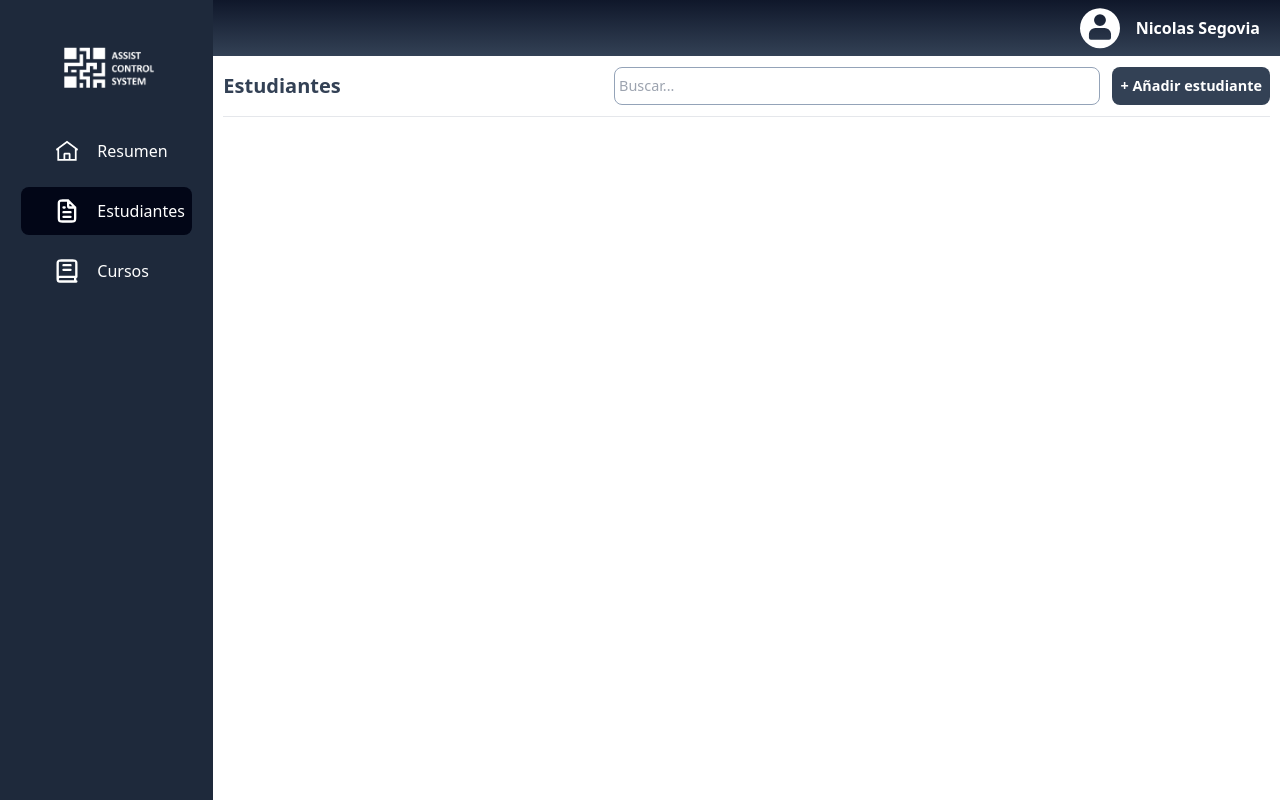
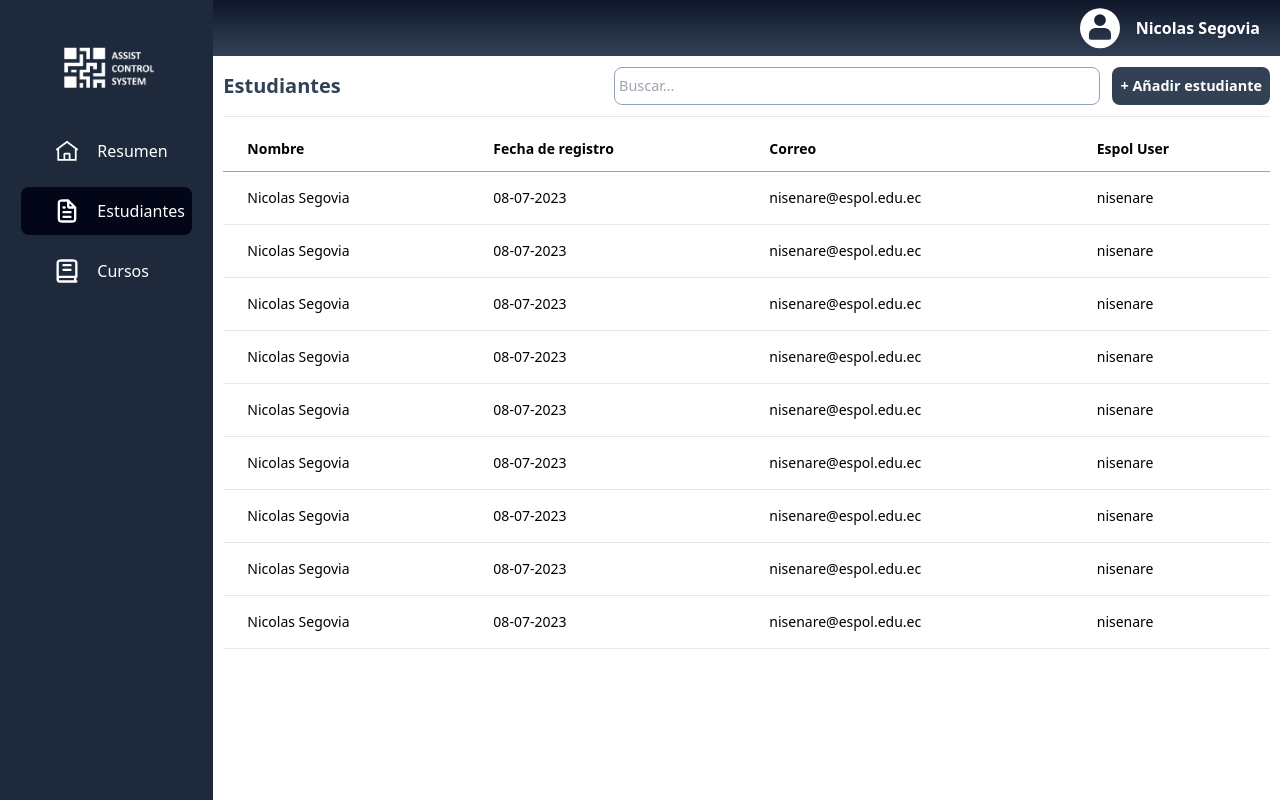
Before and after one commit to javierdillon21/Assits-Control-System, a Next.js app: page /estudiantes in a window 1280 px wide. Built offline with nearby package versions, Linux system fonts and the light colour scheme; no server answers; what aws-amplify would draw is missing.

Commit message:
Vista cursos

```diff
--- /dev/null
+++ b/src/app/components/cursocard.tsx
@@ -0,0 +1,18 @@
+
+
+export default function CursoCard(props: {
+  curso: any
+}) {
+
+
+  return (
+    <div className="rounded-lg flex flex-col border w-50 h-40 hover:bg-gray-100">
+      <div className="h-3/5 rounded-t-lg bg-green-600"></div>
+      <div className="flex flex-1 flex-col p-1">
+        <div className="text-sm font-bold text-slate-700">{props.curso.nombreCurso}</div>
+        <div className="text-sm font-semibold text-slate-400">Paralelo {props.curso.paralelo}</div>
+        <div className="text-sm font-semibold text-slate-400">Creación: {props.curso.creacion}</div>
+      </div>
+    </div>
+  );
+}
--- a/src/app/components/layout.tsx
+++ b/src/app/components/layout.tsx
@@ -8,7 +8,7 @@ Amplify.configure(awsconfig);
 export default function Layout(props: { children: React.ReactElement }) {
   const isLoginPage = useRouter().pathname == "/";
   return (
-      <div id="layout" className="flex h-screen w-screen">
+      <div id="layout" className="flex h-screen w-screen overflow-auto">
         {!isLoginPage? <Menu /> : <></>}
         <div id="content" className="flex flex-1 flex-col w-full h-full">
             {!isLoginPage? <Topbar/> : <></>}
--- a/src/app/components/table.tsx
+++ b/src/app/components/table.tsx
@@ -1,36 +1,34 @@
 
 
-export default function Table(props: any) {
+export default function Table(props: {
+  cols: any[],
+  data: any[],
+  onItemPressed?: any[]
+}) {
 
   return (
-    <table className=" text-left text-sm font-light">
-          <thead className="border-b font-medium dark:border-neutral-500">
+    <table className="text-left text-sm font-light">
+      <thead className="border-b font-medium border-slate-400">
         <tr>
-              <th scope="col" className="px-6 py-4">#</th>
-              <th scope="col" className="px-6 py-4">First</th>
-              <th scope="col" className="px-6 py-4">Last</th>
-              <th scope="col" className="px-6 py-4">Handle</th>
+          {
+            props.cols.map((colName)=> (
+              <th scope="col" className={`px-6 py-3`}>{colName}</th>
+            ))
+          }
         </tr>
       </thead>
       <tbody>
-            <tr className="border-b dark:border-neutral-500">
-              <td className="whitespace-nowrap px-6 py-4 font-medium">1</td>
-              <td className="whitespace-nowrap px-6 py-4">Mark</td>
-              <td className="whitespace-nowrap px-6 py-4">Otto</td>
-              <td className="whitespace-nowrap px-6 py-4">@mdo</td>
+        {
+          props.data.map((obj)=> (
+            <tr className="border-b border-slate-200">
+              {
+                Object.keys(obj).map((key) => (
+                  <td className="whitespace-nowrap px-6 py-4">{obj[key]}</td>
+                ))
+              }
             </tr>
-            <tr className="border-b dark:border-neutral-500">
-              <td className="whitespace-nowrap px-6 py-4 font-medium">2</td>
-              <td className="whitespace-nowrap px-6 py-4">Jacob</td>
-              <td className="whitespace-nowrap px-6 py-4">Thornton</td>
-              <td className="whitespace-nowrap px-6 py-4">@fat</td>
-            </tr>
-            <tr className="border-b dark:border-neutral-500">
-              <td className="whitespace-nowrap px-6 py-4 font-medium">3</td>
-              <td className="whitespace-nowrap px-6 py-4">Larry</td>
-              <td className="whitespace-nowrap px-6 py-4">Wild</td>
-              <td className="whitespace-nowrap px-6 py-4">@twitter</td>
-            </tr>
+          ))
+        }
       </tbody>
     </table>
   )
--- a/src/pages/cursos.tsx
+++ b/src/pages/cursos.tsx
@@ -1,11 +1,41 @@
+import CursoCard from '@/app/components/cursocard'
 import '@/app/globals.css'
 
-export default function Resumen() {
+export default function Cursos() {
+
+  //TODO: fetch cursos from database
+
+  const cursos = [
+    {id: "12-9d1", paralelo:"102", nombreCurso: "Telemetria", creacion: "08-08-2023"},
+    {id: "12-9d1", paralelo:"102", nombreCurso: "Telemetria", creacion: "08-08-2023"},
+    {id: "12-9d1", paralelo:"102", nombreCurso: "Telemetria", creacion: "08-08-2023"},
+    {id: "12-9d1", paralelo:"102", nombreCurso: "Telemetria", creacion: "08-08-2023"},
+    {id: "12-9d1", paralelo:"102", nombreCurso: "Telemetria", creacion: "08-08-2023"},
+    {id: "12-9d1", paralelo:"102", nombreCurso: "Telemetria", creacion: "08-08-2023"},
+    {id: "12-9d1", paralelo:"102", nombreCurso: "Telemetria", creacion: "08-08-2023"},
+    {id: "12-9d1", paralelo:"102", nombreCurso: "Telemetria", creacion: "08-08-2023"},
+    {id: "12-9d1", paralelo:"102", nombreCurso: "Telemetria", creacion: "08-08-2023"},
+    {id: "12-9d1", paralelo:"102", nombreCurso: "Telemetria", creacion: "08-08-2023"}
+  ];
+
   return (
-    <main className="h-screen sm:pt-12 pt-12 bg-slate-900">
-      <div className="bg-white h-full flex justify-center">
-        <h1 className="text-black font-bold">Cursos</h1>
+    <div className="overflow-hidden flex flex-col flex-1 w-full p-2.5 gap-y-2.5">
+      <div className="flex flex-row h-10 items-center">
+        <div className="flex flex-grow font-bold text-slate-700 text-xl">Cursos</div>
+        <section id="add-curso" className="flex flex-grow justify-end">
+          <button type="button" className="flex-flex-grow text-[0.9rem] bg-slate-700 rounded-lg hover:bg-slate-900 font-bold text-white p-2">
+          + Añadir curso
+          </button>
+        </section>
       </div>
-    </main>
+      <hr/>
+      <section id="cursos" className="-mb-2.5 grid h-full sm:grid-cols-1 md:grid-cols-2 lg:grid-cols-3 xl:grid-cols-4 2xl:grid-cols-4 gap-3 overflow-auto">
+          {
+            cursos.map((curso) => (
+              <CursoCard curso={curso}/>
+            ))
+          }
+      </section>
+    </div>
   )
 }
--- a/src/pages/estudiantes.tsx
+++ b/src/pages/estudiantes.tsx
@@ -1,24 +1,46 @@
+import Table from '@/app/components/table'
 import '@/app/globals.css'
 
-export default function Resumen() {
+export default function Estudiantes() {
+
+  //TODO: fetchear datos del backend
+  const estudiantes = [
+    {id: "018h2d12", firstName: "Nicolas", lastName: "Segovia", espolUser: "nisenare", espolEmail:"nisenare@espol.edu.ec"},
+    {id: "018h2d12", firstName: "Nicolas", lastName: "Segovia", espolUser: "nisenare", espolEmail:"nisenare@espol.edu.ec"},
+    {id: "018h2d12", firstName: "Nicolas", lastName: "Segovia", espolUser: "nisenare", espolEmail:"nisenare@espol.edu.ec"},
+    {id: "018h2d12", firstName: "Nicolas", lastName: "Segovia", espolUser: "nisenare", espolEmail:"nisenare@espol.edu.ec"},
+    {id: "018h2d12", firstName: "Nicolas", lastName: "Segovia", espolUser: "nisenare", espolEmail:"nisenare@espol.edu.ec"},
+    {id: "018h2d12", firstName: "Nicolas", lastName: "Segovia", espolUser: "nisenare", espolEmail:"nisenare@espol.edu.ec"},
+    {id: "018h2d12", firstName: "Nicolas", lastName: "Segovia", espolUser: "nisenare", espolEmail:"nisenare@espol.edu.ec"},
+    {id: "018h2d12", firstName: "Nicolas", lastName: "Segovia", espolUser: "nisenare", espolEmail:"nisenare@espol.edu.ec"},
+    {id: "018h2d12", firstName: "Nicolas", lastName: "Segovia", espolUser: "nisenare", espolEmail:"nisenare@espol.edu.ec"},
+  ];
+
   return (
-    <div className="flex flex-col flex-1 h-full w-full p-2.5 gap-y-2.5">
+    <div className="overflow-hidden flex flex-col flex-1 h-full w-full p-2.5 gap-y-2.5">
       <div className="flex flex-row h-10 items-center">
         <div className="flex flex-grow font-bold text-slate-700 text-xl">Estudiantes</div>
         <section id="busqueda-estudiantes" className="flex flex-grow justify-end gap-x-3">
           <input className="flex flex-grow pl-1 text-slate-500 border focus:border-slate-700 focus:outline-none border-slate-400 rounded-lg text-[0.9rem]"
               placeholder="Buscar..."/>
-          <button type="button" className="flex-flex-grow text-[0.9rem] bg-slate-700 rounded-lg hover:bg-slate-700 font-bold text-white p-2">
+          <button type="button" className="flex-flex-grow text-[0.9rem] bg-slate-700 rounded-lg hover:bg-slate-900 font-bold text-white p-2">
           + Añadir estudiante
           </button>
         </section>
       </div>
-    <hr/>
-
-    <section className="flex flex-col flex-1 w-full">
-
+      <hr/>
+      <section id="tabla-estudiantes" className="flex flex-col flex-1 overflow-auto">
+          <Table cols={["Nombre", "Fecha de registro", "Correo", "Espol User"]} data={
+            estudiantes.map((est)=> {
+              return {
+                name: est.firstName + " " + est.lastName,
+                regDate: "08-07-2023",
+                email: est.espolEmail,
+                user: est.espolUser
+              };
+            })
+          }></Table>
       </section>
-
     </div>
   )
 }
```
Also changed, not shown: 1 other file (tests, documents, lock files or other folders). Lines whose indentation alone changed are shown as unchanged.
